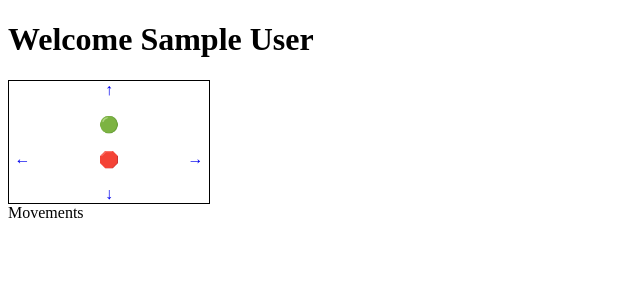
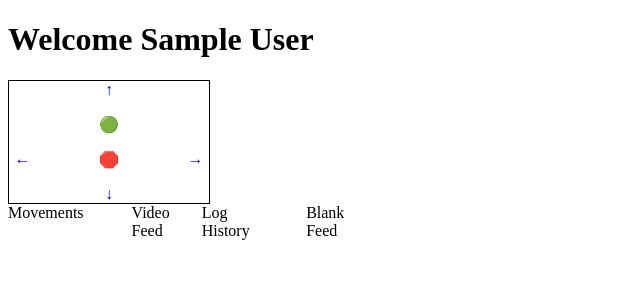
Before and after one commit to AnaySharma01/GUI_Python_Project, a Flask app: page / in a window 1280 px wide. Shown: the top 300 px of the page, without its empty margins (0-640 px from the left). Run offline with Flask 3, Linux system fonts and the light colour scheme; the visitor is signed in with stand-in values (Sample User, id 1).

Commit message:
Update index.html

```diff
--- a/templates/index.html
+++ b/templates/index.html
@@ -82,13 +82,27 @@
         <div></div>
         <div></div>
     </div>
-
+    <div class="grid-container">
     <!-- Display a label for movements -->
     <span>Movements</span>
 
     <!-- Display the result of the API calls -->
     <div id="result"></div>
 
+    <div class="grid-container">
+    <div></div>
+    <!-- Display a label for video feed -->
+    <span>Video Feed</span>
+    <div class="grid-container">
+    <div></div>
+    <!-- Display a label for video feed -->
+    <span>Log History</span>
+    <div class="grid-container">
+    <div></div>
+    <!-- Display a label for video feed -->
+    <span>Blank Feed</span>
+
+
     <!-- Add some spacing at the end of the page -->
     <br /><br /><br /><br />
 </body>
```
